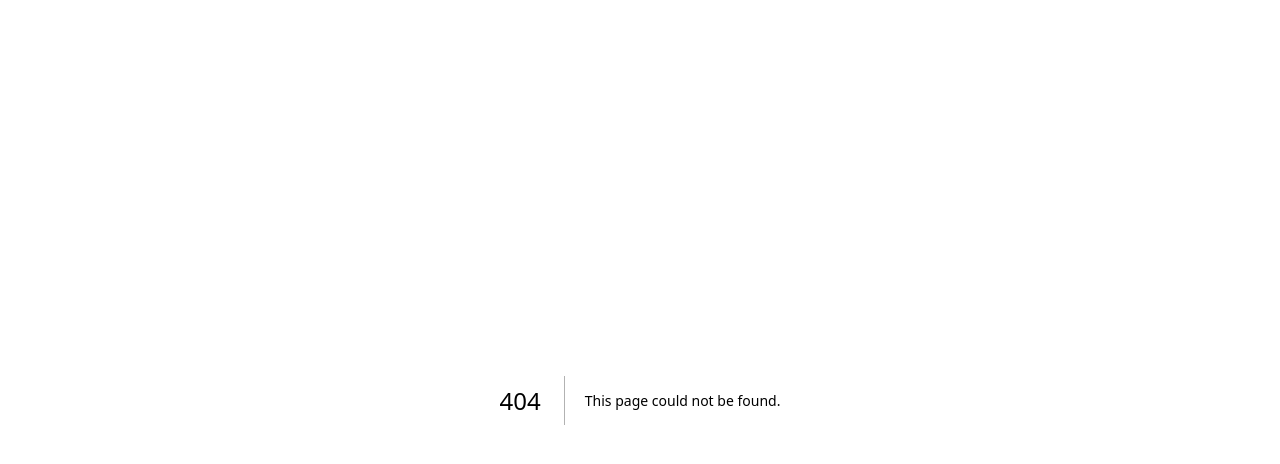
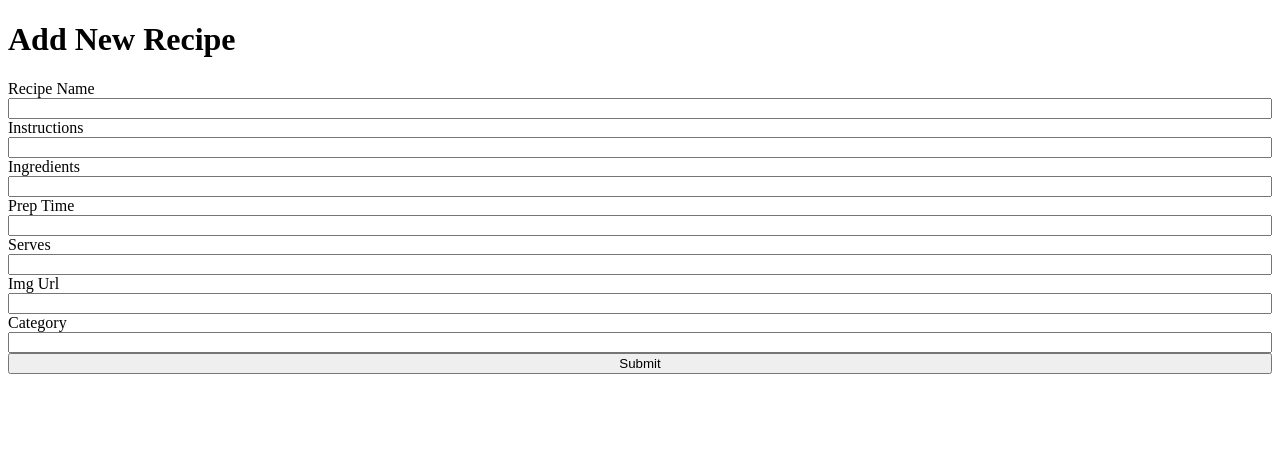
Before and after one commit to JShruti/group-project-recipes-front-end, a Next.js app: page /add-new-recipe in a window 1280 px wide. Before the commit this address had no page. Shown: the top 464 px of the page. Built offline with nearby package versions, Linux system fonts and the light colour scheme.

Commit message:
created all logic for add a new recipe

```diff
--- /dev/null
+++ b/src/pages/add-new-recipe.tsx
@@ -0,0 +1,73 @@
+import { ChangeEvent, FormEvent, useState } from "react";
+
+const AddNewRecipe = () => {
+  const [submitted, setSubmitted] = useState<boolean>(false);
+
+  const handleForm = async (event: FormEvent<HTMLFormElement>) => {
+    event.preventDefault();
+
+    setSubmitted(true);
+
+    const recipeNameFromForm = event.currentTarget.recipeName.value;
+    const instructionsFromForm = event.currentTarget.instructions.value;
+    const ingredientsFromForm = event.currentTarget.ingredients.value;
+    const prepTimeFromForm = event.currentTarget.prepTime.value;
+    const servesFromForm = event.currentTarget.serves.value;
+    const imgUrlFromForm = event.currentTarget.imgUrl.value;
+    const categoryFromForm = event.currentTarget.category.value;
+
+    // console.log(`name was ${recipeNameFromForm}`);
+    // console.log(`${instructionsFromForm}`);
+    // console.log(`${ingredientsFromForm}`);
+    // console.log(`${prepTimeFromForm}`);
+    // console.log(`${servesFromForm}`);
+    // console.log(`${imgUrlFromForm}`);
+    // console.log(`${categoryFromForm}`);
+
+    const postResponce = await fetch("http://127.0.0.1:3002/recipes", {
+      method: "POST",
+      body: JSON.stringify({
+        recipeName: recipeNameFromForm,
+        instructions: instructionsFromForm,
+        ingredients: ingredientsFromForm,
+        prepTime: prepTimeFromForm,
+        serves: servesFromForm,
+        imgUrl: imgUrlFromForm,
+        category: categoryFromForm,
+      }),
+    });
+    const postData = await postResponce.json();
+    console.log(postData);
+  };
+
+  return (
+    <>
+      <h1>Add New Recipe</h1>
+      <form className="my-form" onSubmit={handleForm}>
+        <label htmlFor="recipeName">Recipe Name</label>
+        <input id="recipeName" type="text"></input>
+
+        <label htmlFor="instructions">Instructions</label>
+        <input id="instructions" type="text"></input>
+
+        <label htmlFor="ingredients">Ingredients</label>
+        <input id="ingredients" type="text"></input>
+
+        <label htmlFor="prepTime">Prep Time</label>
+        <input id="prepTime" type="text"></input>
+
+        <label htmlFor="serves">Serves</label>
+        <input id="serves" type="text"></input>
+
+        <label htmlFor="imgUrl">Img Url</label>
+        <input id="imgUrl" type="text"></input>
+
+        <label htmlFor="category">Category</label>
+        <input id="category" type="text"></input>
+
+        <button type="submit">Submit</button>
+      </form>
+    </>
+  );
+};
+export default AddNewRecipe;
--- a/src/styles/globals.css
+++ b/src/styles/globals.css
@@ -0,0 +1,4 @@
+.my-form {
+  display: flex;
+  flex-direction: column;
+}
```
Also changed, not shown: src/pages/recipes.tsx (+5 -51 lines), src/pages/recipes/index.tsx (deleted, +0 -61 lines), src/pages/addrecipe.tsx (deleted).
